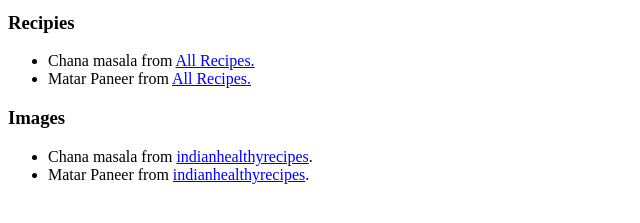
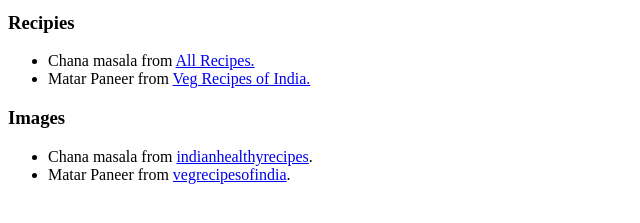
Before and after one commit to sahilch-dev/odin-recipes, a plain HTML site: page index.html in a window 1280 px wide. Shown: the part 171-394 px from the top of the page, without its empty margins (0-640 px from the left). Drawn offline with Linux system fonts and the light colour scheme.

Commit message:
corrected links for image and reference

```diff
--- a/index.html
+++ b/index.html
@@ -16,12 +16,12 @@
     <h3>Recipies</h3>
     <ul>
         <li>Chana masala from <a href="https://www.allrecipes.com/recipe/236564/chana-masala-savory-indian-chick-peas/">All Recipes.</a></li>
-        <li>Matar Paneer from <a href="https://www.allrecipes.com/recipe/236564/chana-masala-savory-indian-chick-peas/">All Recipes.</a></li>
+        <li>Matar Paneer from <a href="https://www.vegrecipesofindia.com">Veg Recipes of India.</a></li>
     </ul>
     <h3>Images</h3>
     <ul>
         <li>Chana masala from <a href="https://www.indianhealthyrecipes.com">indianhealthyrecipes</a>. <a href="https://www.indianhealthyrecipes.com/wp-content/uploads/2021/08/chana-masala-recipe.webp"></a></li>
-        <li>Matar Paneer from <a href="https://www.indianhealthyrecipes.com">indianhealthyrecipes</a>. <a href="https://www.indianhealthyrecipes.com/wp-content/uploads/2021/08/chana-masala-recipe.webp"></a></li>
+        <li>Matar Paneer from <a href="https://www.vegrecipesofindia.com">vegrecipesofindia</a>. <a href="https://www.vegrecipesofindia.com/wp-content/uploads/2021/02/matar-paneer-recipe-1.jpg"></a></li>
     </ul>
 
 </body>
```
